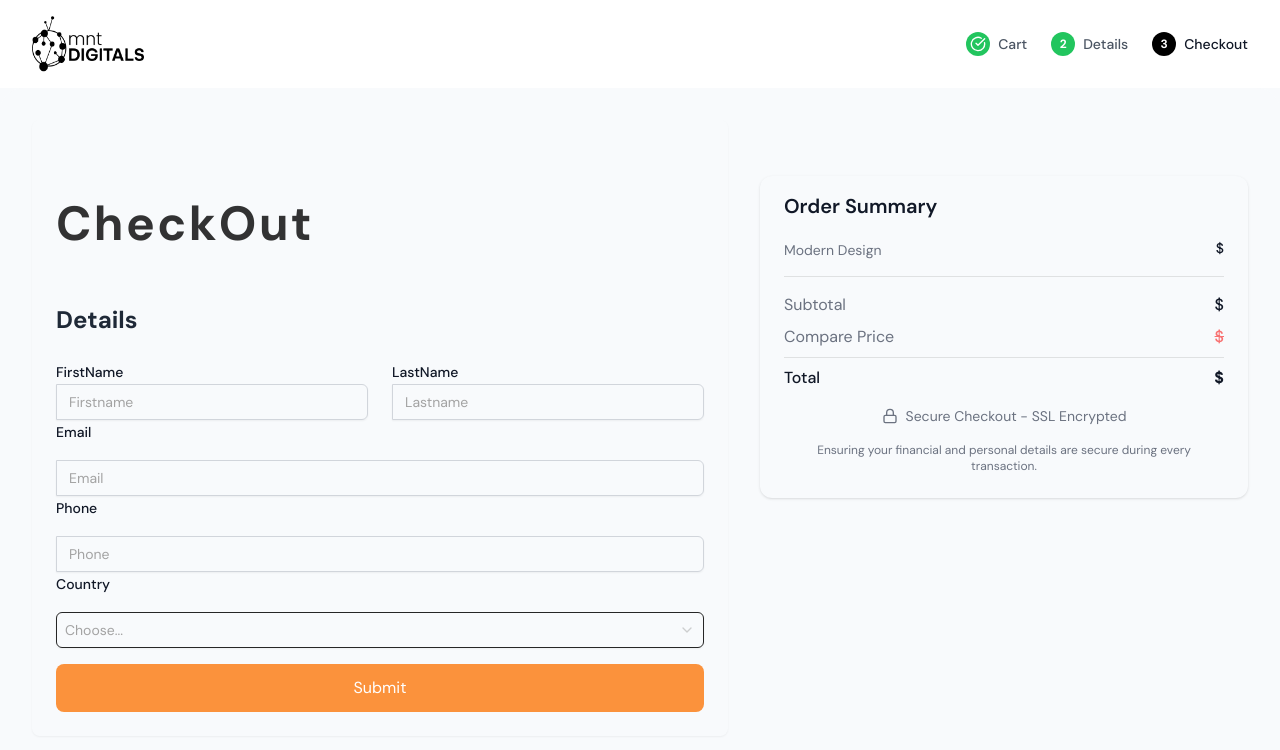
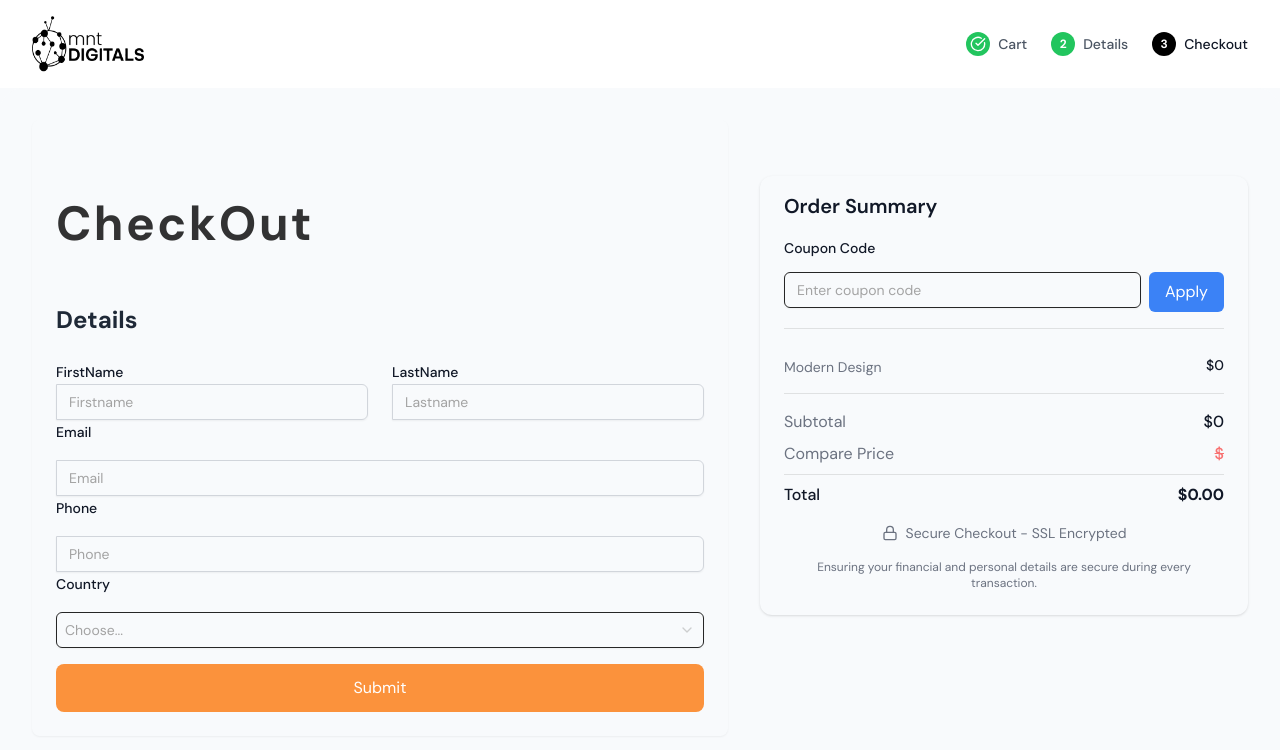
Before and after one commit to adnaneIIIII/mntdigi, a Next.js app: page /checkout/1 in a window 1280 px wide. Shown: the top 750 px of the page. Built offline with nearby package versions, Linux system fonts and the light colour scheme; no server answers.

Commit message:
Initial mnts coupon

```diff
--- a/app/checkout/[id]/page.tsx
+++ b/app/checkout/[id]/page.tsx
@@ -32,6 +32,13 @@ export default function ProductPage({ params }: { params: { id: string } }) {
   };
 
   const [product, setProduct] = useState<Product[]>([]);
+
+  // Coupon system state
+  const [couponCode, setCouponCode] = useState("");
+  const [appliedCoupon, setAppliedCoupon] = useState("");
+  const [couponMessage, setCouponMessage] = useState("");
+  const [discount, setDiscount] = useState(0);
+
   useEffect(() => {
     fetchProduct();
   },[]);
@@ -66,16 +73,68 @@ export default function ProductPage({ params }: { params: { id: string } }) {
   const handleChange = (e: React.ChangeEvent<HTMLInputElement>) => {
     setFormData({ ...formData, [e.target.name]: e.target.value });
   };
+
   const router = useRouter();
+
+  // Coupon validation function
+  const applyCoupon = () => {
+    const trimmedCode = couponCode.trim().toUpperCase();
+
+    if (trimmedCode === "10TOPS") {
+      if (appliedCoupon === "10TOPS") {
+        setCouponMessage("Coupon already applied");
+        return;
+      }
+      setAppliedCoupon("10TOPS");
+      setDiscount(0.1); // 10% discount
+      setCouponMessage("Coupon applied! 10% discount");
+      setCouponCode("");
+    } else if (trimmedCode === "15TOPS") {
+      if (appliedCoupon === "15TOPS") {
+        setCouponMessage("Coupon already applied");
+        return;
+      }
+      setAppliedCoupon("15TOPS");
+      setDiscount(0.15); // 15% discount
+      setCouponMessage("Coupon applied! 15% discount");
+      setCouponCode("");
+    } else {
+      setCouponMessage("Invalid coupon code");
+      setAppliedCoupon("");
+      setDiscount(0);
+    }
+  };
+
+  // Remove coupon function
+  const removeCoupon = () => {
+    setAppliedCoupon("");
+    setDiscount(0);
+    setCouponMessage("");
+    setCouponCode("");
+  };
+
+  // Calculate prices
+  const originalPrice = product[0]?.price || 0;
+  const discountAmount = originalPrice * discount;
+  const finalPrice = originalPrice - discountAmount;
 
   const handleSubmit = async (e: React.FormEvent) => {
     e.preventDefault();
     setLoading(true);
     setResponse("");
 
+    // Include coupon information in the form data
+    const submissionData = {
+      ...formData,
+      appliedCoupon,
+      discount: discount * 100, // Convert to percentage
+      originalPrice,
+      finalPrice,
+    };
+
     const res = await fetch("/api/contact", {
       method: "POST",
-      body: JSON.stringify(formData),
+      body: JSON.stringify(submissionData),
       headers: { "Content-Type": "application/json" },
     });
 
@@ -213,11 +272,6 @@ export default function ProductPage({ params }: { params: { id: string } }) {
                       >
                         {loading ? "Submitting..." : "Submit"}
                       </button>
-
-                      {/* <Button className="w-full py-6 bg-orange-400 border-orange-500 text-white hover:bg-orange-600 ">
-                        Submit Now
-                        {loading ? "Submitting..." : "Submited"}
-                      </Button> */}
                     </div>
                   </div>
                 </form>
@@ -233,7 +287,49 @@ export default function ProductPage({ params }: { params: { id: string } }) {
                   </h2>
                   <div className="lg:col-span-5">
                     <div className="space-y-6">
-                      {/* What You Get */}
+                      {/* Coupon Code Section */}
+                      <div className="space-y-3 border-b border-black/10 pb-4">
+                        <Label className="text-gray-900">Coupon Code</Label>
+                        <div className="flex gap-2">
+                          <Input
+                            type="text"
+                            value={couponCode}
+                            onChange={(e) => setCouponCode(e.target.value)}
+                            placeholder="Enter coupon code"
+                            className="flex-1 text-gray-900"
+                          />
+                          <button
+                            type="button"
+                            onClick={applyCoupon}
+                            className="px-4 py-2 bg-blue-500 text-white rounded-md hover:bg-blue-600 transition-colors"
+                          >
+                            Apply
+                          </button>
+                        </div>
+
+                        {/* Coupon Message */}
+                        {couponMessage && (
+                          <p className={`text-sm ${couponMessage.includes("applied") ? "text-green-600" : "text-red-600"}`}>
+                            {couponMessage}
+                          </p>
+                        )}
+
+                        {/* Applied Coupon Display */}
+                        {appliedCoupon && (
+                          <div className="flex items-center justify-between bg-green-50 p-2 rounded-md">
+                            <span className="text-sm text-green-700">
+                              Coupon: {appliedCoupon} ({appliedCoupon === "10TOPS" ? "10%" : "15%"} off)
+                            </span>
+                            <button
+                              type="button"
+                              onClick={removeCoupon}
+                              className="text-xs text-red-600 hover:text-red-800"
+                            >
+                              Remove
+                            </button>
+                          </div>
+                        )}
+                      </div>
 
                       <div className="space-y-4">
                         {/* Product preview */}
@@ -248,38 +344,45 @@ export default function ProductPage({ params }: { params: { id: string } }) {
                           </div>
                           <div className="text-right">
                             <p className="text-sm font-medium text-gray-900">
-                              ${product[0]?.price}
+                              ${originalPrice}
                             </p>
                           </div>
                         </div>
+
                         <div className="mt-6 space-y-2">
                           <div className="flex justify-between">
                             <span className="text-gray-500">Subtotal</span>
                             <span className="font-medium text-gray-900">
-                              ${product[0]?.price}
+                              ${originalPrice}
                             </span>
                           </div>
+
+                          {/* Show discount if applied */}
+                          {appliedCoupon && (
+                            <div className="flex justify-between">
+                              <span className="text-green-600">Discount ({appliedCoupon === "10TOPS" ? "10%" : "15%"} off)</span>
+                              <span className="font-medium text-green-600">
+                                -${discountAmount.toFixed(2)}
+                              </span>
+                            </div>
+                          )}
+
                           <div className="flex justify-between">
                             <span className="text-gray-500">Compare Price</span>
                             <span className="font-medium text-red-400 line-through">
                               ${product[0]?.compareAtPrice}
                             </span>
                           </div>
+
                           <div className="flex justify-between border-t border-black/10 pt-2 mt-2">
                             <span className="font-medium text-gray-900">
                               Total
                             </span>
                             <span className="font-bold text-gray-900">
-                              ${product[0]?.price}
+                              ${finalPrice.toFixed(2)}
                             </span>
                           </div>
                         </div>
-
-                        {/* <div className="flex justify-start gap-3 mt-4">
-                      <Button>
-                        <Link href={"/admin/products"}>Buy Now</Link>
-                      </Button>
-                    </div> */}
 
                         <div className="mt-4 flex items-center justify-center gap-2 text-sm text-gray-500">
                           <Lock className="h-4 w-4" />
```
